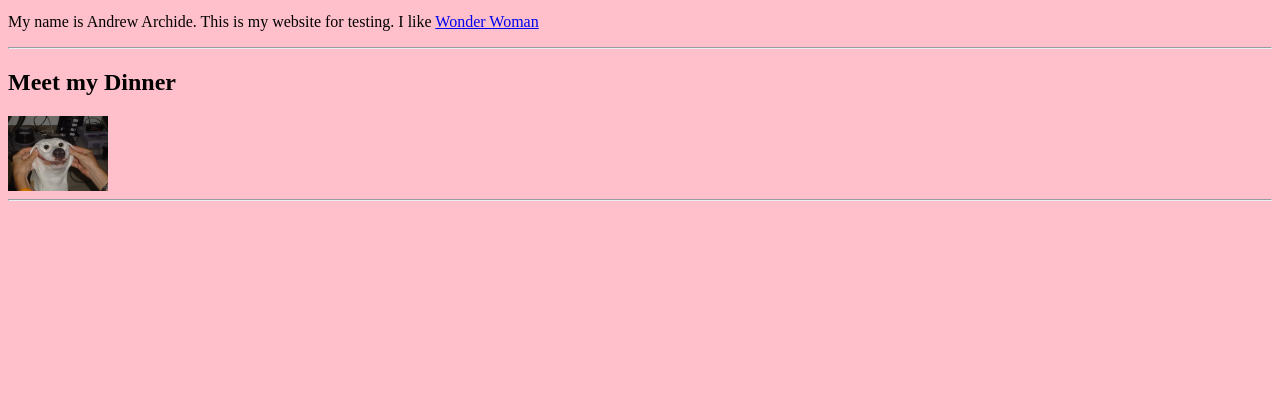
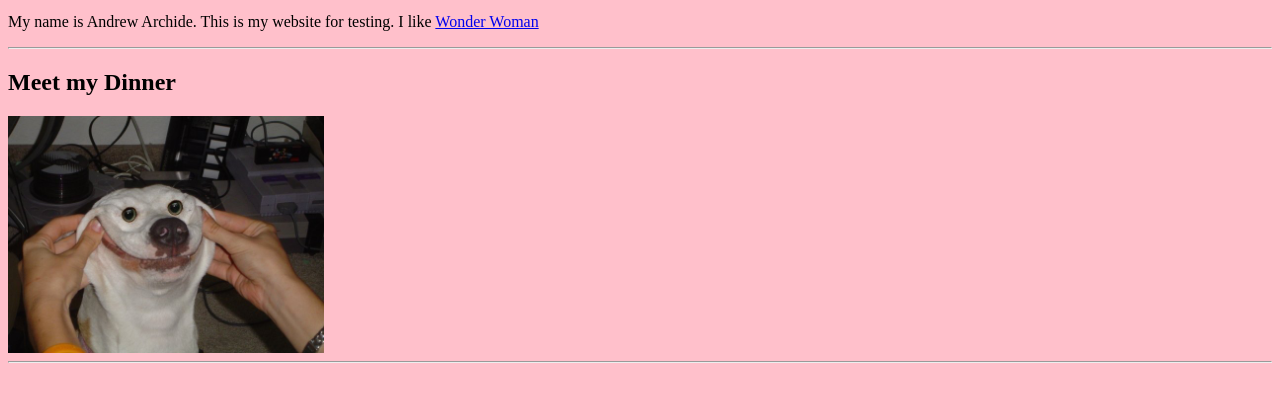
Before and after one commit to AndrewArchide/csp-2019-test, a plain HTML site: page index.html in a window 1280 px wide. Shown: the part 87-488 px from the top of the page. Drawn offline with Linux system fonts and the light colour scheme.

Commit message:
Update index.html

```diff
--- a/index.html
+++ b/index.html
@@ -8,7 +8,7 @@
       <hr>
     <h2>Meet my Dinner</h2>
     <a href="funny-dog-one.jpg">
-        <img src="funny-dog-one.jpg" width="100">
+        <img src="funny-dog-one.jpg" width="25%">
     </a>
   <hr>
   </body>
```
